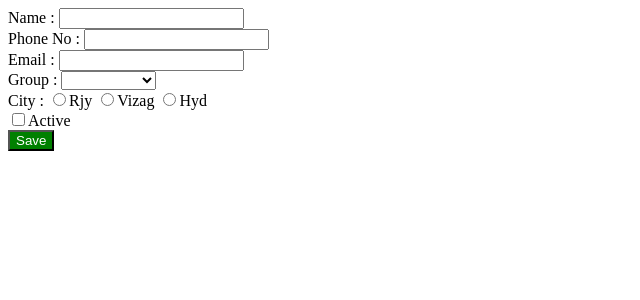
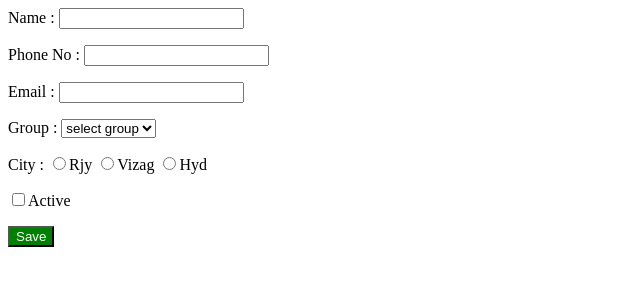
Before and after one commit to SVV-Bonda/Form_Validations, an Angular app: page / in a window 1280 px wide. Shown: the top 300 px of the page, without its empty margins (0-640 px from the left). Built offline with nearby package versions, Linux system fonts and the light colour scheme.

Commit message:
2 files modified

```diff
--- a/src/app/app.component.html
+++ b/src/app/app.component.html
@@ -13,12 +13,12 @@
     >
       Name is required
     </div>
-    <div *ngIf="testForm.controls['name']?.errors?.['pattern']">
-      Enter Only Characters
+    <div *ngIf="testForm.controls['name'].errors?.['pattern']">
+      Enter characters only
     </div>
   </div>
 
-  <div>
+  <div style="margin-top:1rem">
     <label>Phone No : </label>
     <input type="tel" formControlName="phone" maxlength="10" />
   </div>
@@ -32,13 +32,17 @@
     >
       Phone is required
     </div>
-    <div *ngIf="testForm.get('phone')?.errors?.maxlength">
+    <div *ngIf="testForm.controls['phone']?.errors?.['maxlength']">
       Phone should be 10 digit
     </div>
+    <div *ngIf="testForm.controls['phone']?.errors?.['pattern']">
+      Enter numbers only
+    </div>
   </div>
-  <div>
+
+  <div style="margin-top:1rem">
     <label>Email : </label>
-    <input type="text" formControlName="email" />
+    <input type="email" formControlName="email" />
   </div>
   <div style="color:red">
     <div
@@ -47,11 +51,15 @@
     >
       Email is required
     </div>
+    <div *ngIf="testForm.controls['email']?.errors?.['pattern']">
+      Invalid email
+    </div>
   </div>
-  <div>
+
+  <div style="margin-top:1rem">
     <label>Group : </label>
     <select formControlName="group">
-      <option value="select group" selected>select group</option>
+      <option value="" disabled>select group</option>
       <option value="1">IT</option>
       <option value="2">NoNIT</option>
     </select>
@@ -64,7 +72,8 @@
       Grop is required
     </div>
   </div>
-  <div>
+
+  <div style="margin-top:1rem">
     <label>City : </label>
     <input type="radio" formControlName="city" value="rjy" />Rjy
     <input type="radio" formControlName="city" value="vzg" />Vizag
@@ -78,7 +87,10 @@
       City is required
     </div>
   </div>
-  <div><input type="checkbox" formControlName="check" value="y" />Active</div>
+
+  <div style="margin-top:1rem">
+    <input type="checkbox" formControlName="check" value="y" />Active
+  </div>
   <div style="color:red">
     <div
       *ngIf="testForm.controls['check']?.errors?.['required'] &&
@@ -87,7 +99,10 @@
       Accept Terms&Conditions
     </div>
   </div>
-  <div>
-    <button type="submit" style="background-color:green;color:white">Save</button>
+
+  <div style="margin-top:1rem">
+    <button type="submit" style="background-color:green;color:white">
+      Save
+    </button>
   </div>
 </form>
--- a/src/app/app.component.ts
+++ b/src/app/app.component.ts
@@ -13,14 +13,22 @@ export class AppComponent {
   constructor(private fb: FormBuilder) {}
 
   testForm = this.fb.group({
-    name: ['', Validators.required, Validators.pattern("^[a-zA-Z -']+")],
+    name: ['', [Validators.required, Validators.pattern("^[a-zA-Z -']+")]],
     phone: [
       '',
-      Validators.required,
-      Validators.pattern(/^\d{3}-\d{3}-\d{4}$/),
-      Validators.maxLength(10),
+      [
+        Validators.required,
+        Validators.pattern('^[0-9]*$'),
+        Validators.maxLength(10),
+      ],
     ],
-    email: ['', Validators.required, Validators.email],
+    email: [
+      '',
+      [
+        Validators.required,
+        Validators.pattern('^[a-z0-9._%+-]+@[a-z0-9.-]+\\.[a-z]{2,4}$'),
+      ],
+    ],
     group: ['', Validators.required],
     city: ['', Validators.required],
     check: ['', Validators.required],
@@ -28,6 +36,6 @@ export class AppComponent {
 
   SaveFun() {
     console.log(this.testForm.value);
-    this.formsubmit = true;
+    this.formsubmit = !this.formsubmit;
   }
 }
```
